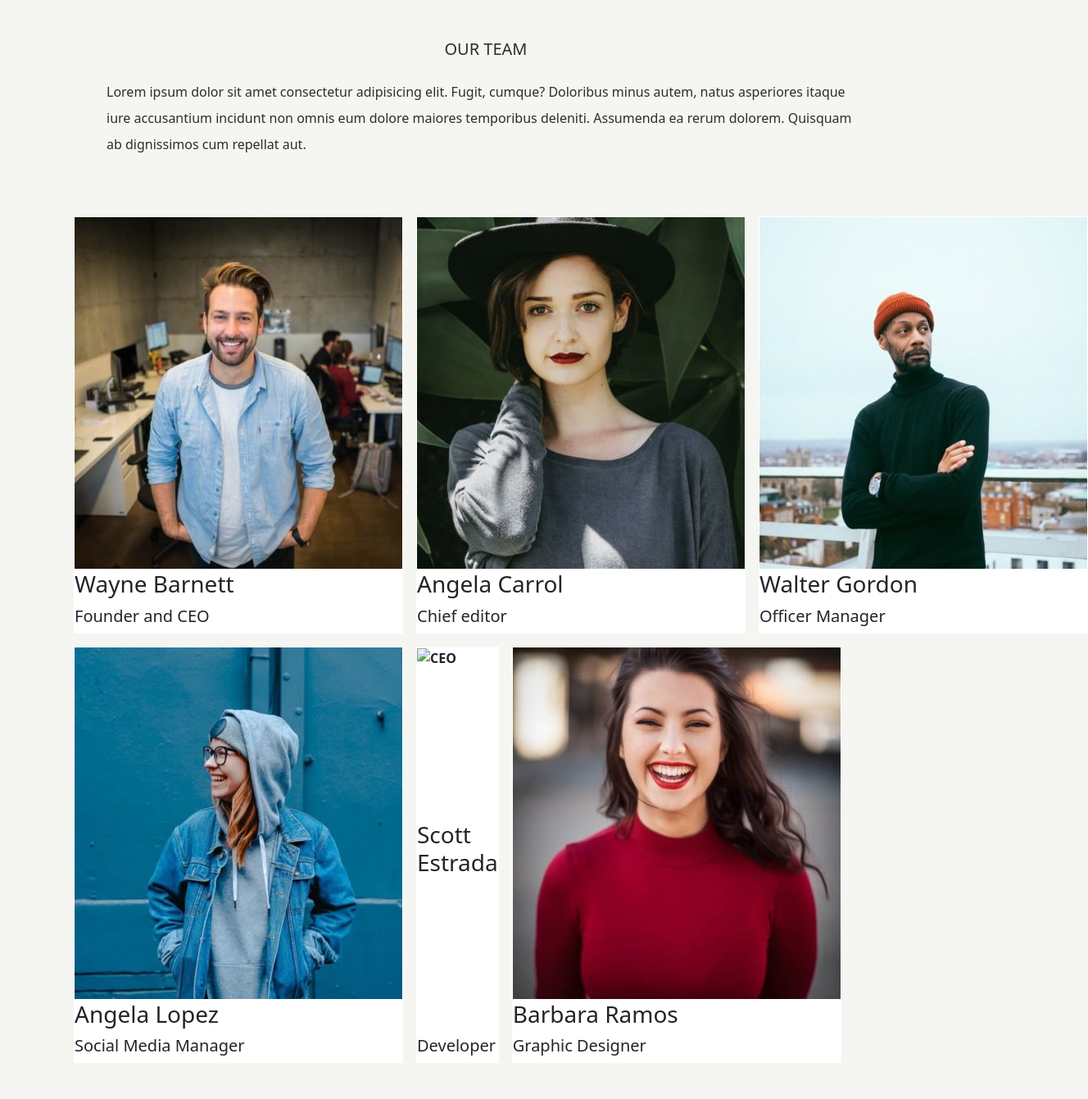
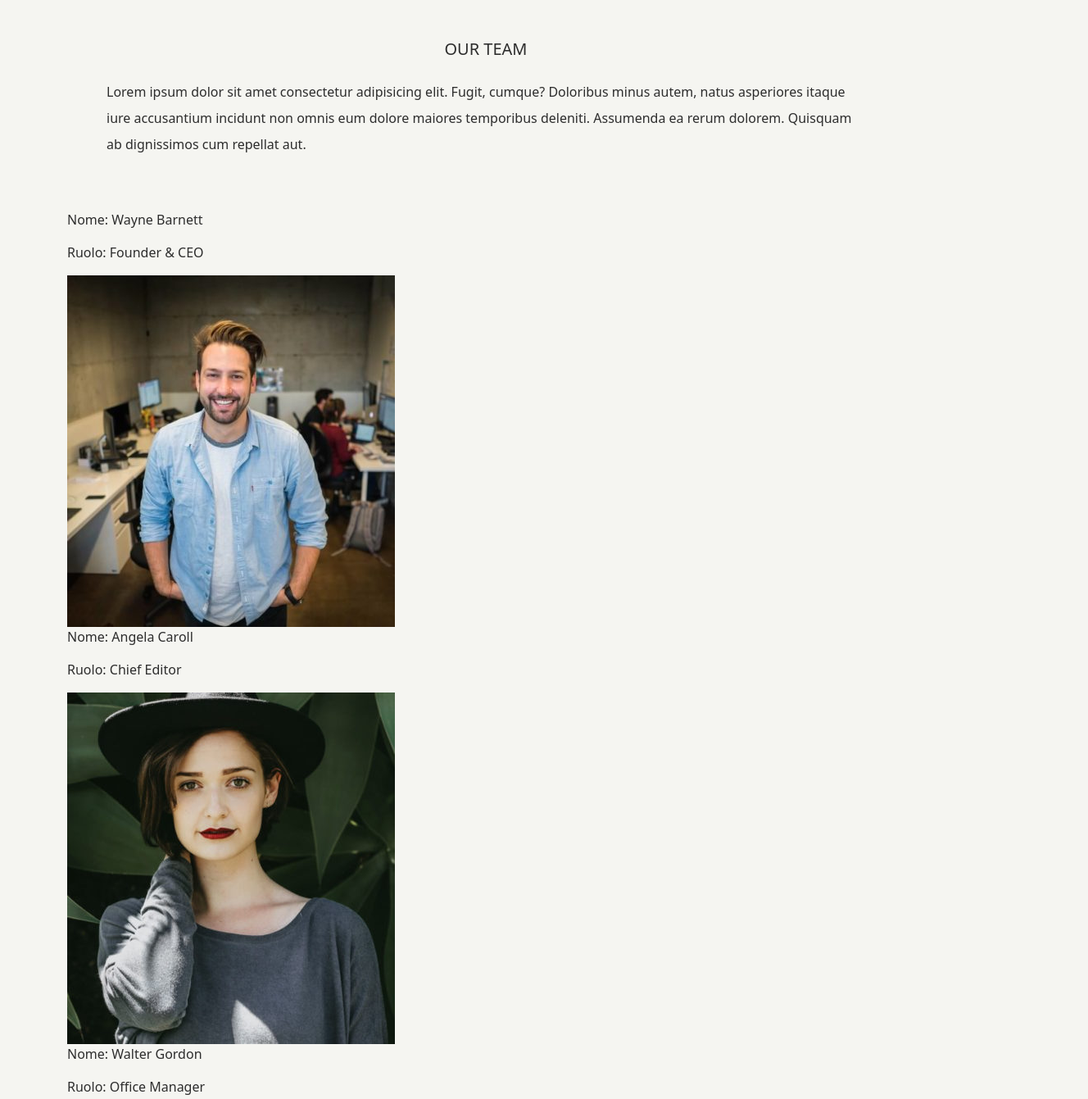
Before and after one commit to GraceGenuardi/js-our-team, a plain HTML site: page index.html in a window 1280 px wide. Shown: the top 1341 px of the page at 82% size, 1328 px wide, since content can reach past the window. Before the commit the page ends 1305 px from the top, so only its background shows below. Drawn offline with nearby package versions, Linux system fonts and the light colour scheme.

Commit message:
EDIT milstone 2

```diff
--- a/index.html
+++ b/index.html
@@ -29,136 +29,7 @@
             <div class="team-container" id="team-container">
 
 
-                <div class="col-10 d-flex">
-                <!-- TABLE 1 -->
-                <table class="m-2">
-                    <thead>
-                      <tr>
-                        <th><img src="img/wayne-barnett-founder-ceo.jpg" alt="CEO"></th>
-                      </tr>
-                    </thead>
-                    <tbody id="">
 
-                        <th><h3>Wayne Barnett</h3></th>
-
-                    </tbody>
-
-                    <tfoot>
-                        <th> <h5>Founder and CEO</h5></th>
-                    </tfoot>
-                  </table>
-
-
-              <!-- TABLE 2 -->
-
-              <table class="m-2">
-                <thead>
-                  <tr>
-                    <th><img src="img/angela-caroll-chief-editor.jpg" alt="CEO"></th>
-                  </tr>
-                </thead>
-                <tbody id="">
-
-                    <th><h3>Angela Carrol</h3></th>
-
-                </tbody>
-
-                <tfoot>
-                    <th> <h5>Chief editor</h5></th>
-                </tfoot>
-              </table>
-
-
-              <!-- TABLE 3 -->
-
-              <table class="m-2">
-                <thead>
-                  <tr>
-                    <th><img src="img/walter-gordon-office-manager.jpg" alt="CEO"></th>
-                  </tr>
-                </thead>
-                <tbody id="">
-
-                    <th><h3>Walter Gordon</h3></th>
-
-                </tbody>
-
-                <tfoot>
-                    <th> <h5>Officer Manager</h5></th>
-                </tfoot>
-              </table>
-
-            </div>
-
-
-
-            <div class="col-10 d-flex">
-              <!-- TABLE 4 -->
-
-              <table class="m-2" >
-                <thead>
-                  <tr>
-                    <th><img src="img/angela-lopez-social-media-manager.jpg" alt="CEO"></th>
-                  </tr>
-                </thead>
-                <tbody id="">
-
-                    <th><h3>Angela Lopez</h3></th>
-
-                </tbody>
-
-                <tfoot>
-                    <th> <h5>Social Media Manager</h5></th>
-                </tfoot>
-              </table>
-
-
-
-              <!-- TABLE 5 -->
-
-              <table class="m-2">
-                <thead>
-                  <tr>
-                    <th><img src="img//scott-estrada-developer.jpg" alt="CEO"></th>
-                  </tr>
-                </thead>
-                <tbody id="">
-
-                    <th><h3>Scott Estrada</h3></th>
-
-                </tbody>
-
-                <tfoot>
-                    <th> <h5>Developer</h5></th>
-                </tfoot>
-              </table>
-
-
-
-              <!-- TABLE 6 -->
-
-              <table class="m-2">
-                <thead>
-                  <tr>
-                    <th><img src="img/barbara-ramos-graphic-designer.jpg" alt="CEO"></th>
-                  </tr>
-                </thead>
-                <tbody id="">
-
-                    <th><h3>Barbara Ramos</h3></th>
-
-                </tbody>
-
-                <tfoot>
-                    <th> <h5>Graphic Designer</h5></th>
-                </tfoot>
-              </table>
-            </div>
-
-            </div>
-          </div>
-
-        </div>
 
 
 
--- a/js/app.js
+++ b/js/app.js
@@ -43,3 +43,24 @@ const teamMembers = [
 for (let member in teamMembers) {
   console.log(`Nome: ${teamMembers[member].nome}, Ruolo: ${teamMembers[member].ruolo}, Foto: ${teamMembers[member].foto}`);
 }
+
+//MILESTONE 2:
+//Stampare le stesse informazioni su DOM sotto forma di stringhe. Metodo document.createElement() per creare un nuovo elemento HTML per ogni membro  + metodo document.appendChild() per aggiungere
+const teamContainer = document.getElementById('team-container');
+
+for (let member in teamMembers) {
+  const memberDiv = document.createElement('div');
+  const nomeP = document.createElement('p');
+  const ruoloP = document.createElement('p');
+  const fotoImg = document.createElement('img');
+
+  nomeP.textContent = `Nome: ${teamMembers[member].nome}`;
+  ruoloP.textContent = `Ruolo: ${teamMembers[member].ruolo}`;
+  fotoImg.src = teamMembers[member].foto;
+
+  memberDiv.appendChild(nomeP);
+  memberDiv.appendChild(ruoloP);
+  memberDiv.appendChild(fotoImg);
+
+  teamContainer.appendChild(memberDiv);
+}
```
Also changed, not shown: app.js/app.js (deleted, +0 -35 lines), angela-caroll-chief-editor.jpg (added), angela-lopez-social-media-manager.jpg (added), barbara-ramos-graphic-designer.jpg (added), scott-estrada-developer.jpg (added), walter-gordon-office-manager.jpg (added), wayne-barnett-founder-ceo.jpg (added).
